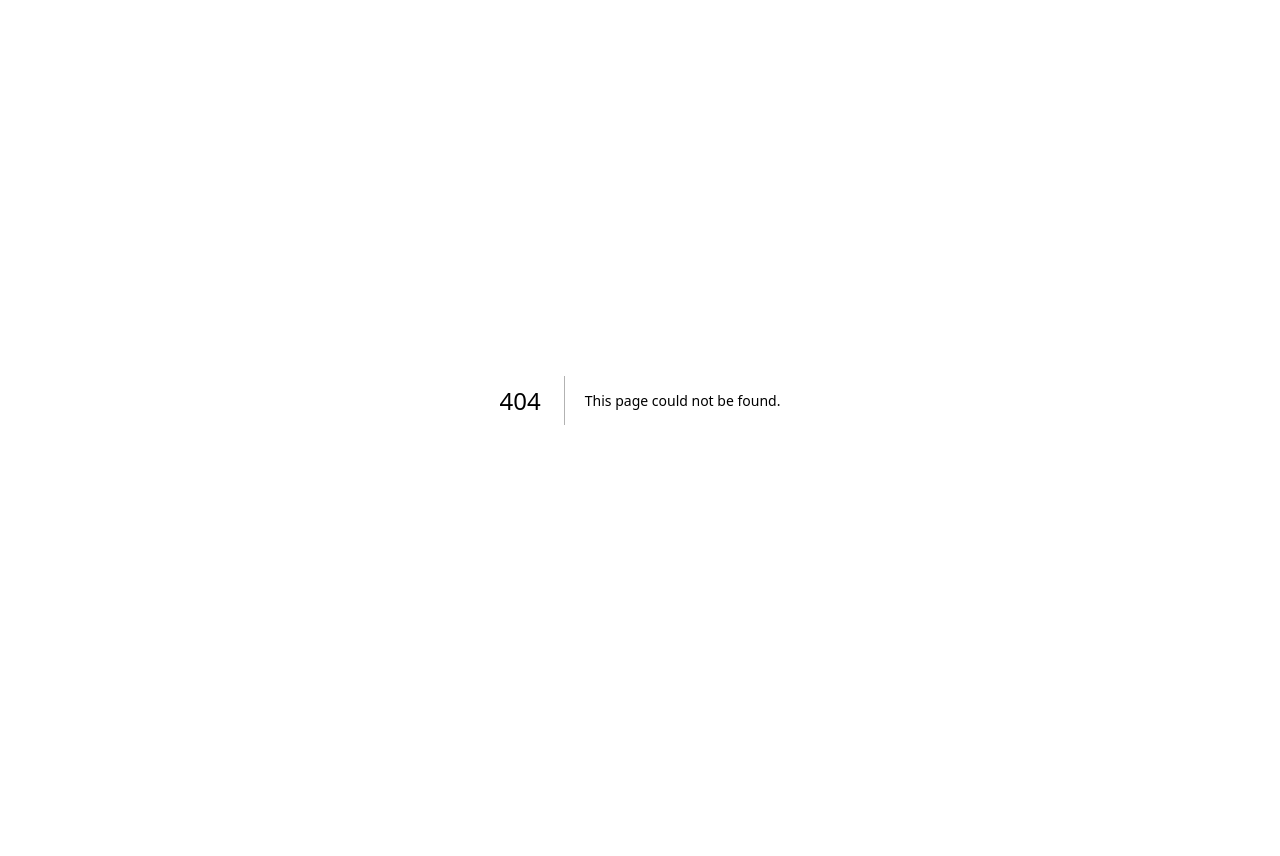
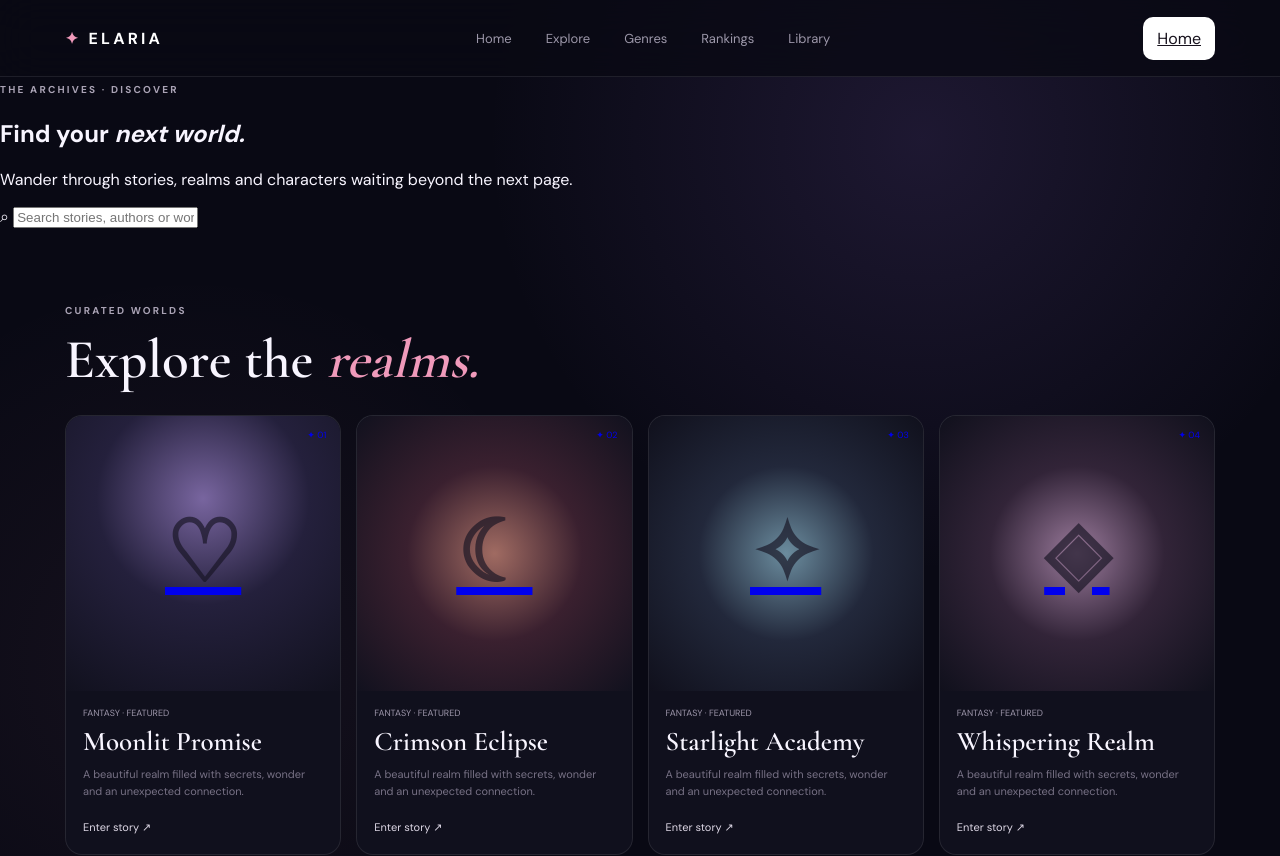
Before and after one commit to giithubrepo28/WhatsApp-Bot-Testing-, a Next.js app: page /explore in a window 1280 px wide. Before the commit this address had no page. Shown: the top 856 px of the page. Before the commit the page ends 800 px from the top, so only its background shows below. Built offline with nearby package versions, Linux system fonts and the light colour scheme.

Commit message:
Add working Explore interface

```diff
--- /dev/null
+++ b/app/explore/page.tsx
@@ -0,0 +1,3 @@
+import Link from 'next/link';
+const worlds=['Moonlit Promise','Crimson Eclipse','Starlight Academy','Whispering Realm','Celestial Oath','Garden of Spirits'];
+export default function Explore(){return <main className="fantasy"><header className="navWrap"><nav className="nav"><Link className="logo" href="/">✦ ELARIA</Link><div className="navLinks"><Link href="/">Home</Link><Link className="active" href="/explore">Explore</Link><Link href="/genres">Genres</Link><Link href="/rankings">Rankings</Link><Link href="/library">Library</Link></div><Link className="sign" href="/">Home</Link></nav></header><section className="pageHero"><small className="label">THE ARCHIVES · DISCOVER</small><h1>Find your <i>next world.</i></h1><p>Wander through stories, realms and characters waiting beyond the next page.</p><div className="bigSearch">⌕ <input placeholder="Search stories, authors or worlds..."/></div></section><section className="section"><small className="label">CURATED WORLDS</small><h2>Explore the <i>realms.</i></h2><div className="cards">{worlds.map((x,i)=><article key={x}><Link href={`/novel/${i+1}`}><div className={'cover c'+(i%4)}><span>✦ 0{i+1}</span><b>{['♡','☾','✧','◈','⚔','✦'][i]}</b></div></Link><small>FANTASY · FEATURED</small><h3>{x}</h3><p>A beautiful realm filled with secrets, wonder and an unexpected connection.</p><Link className="enter" href={`/novel/${i+1}`}>Enter story ↗</Link></article>)}</div></section></main>}
```
